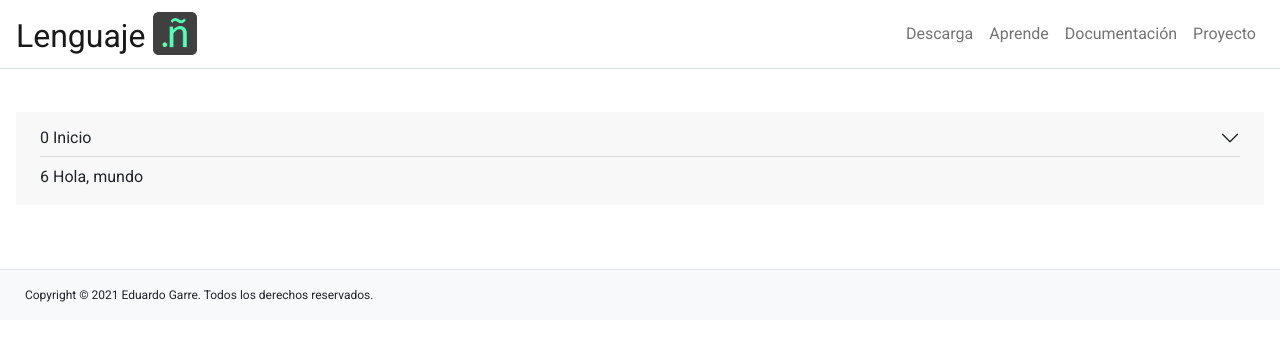
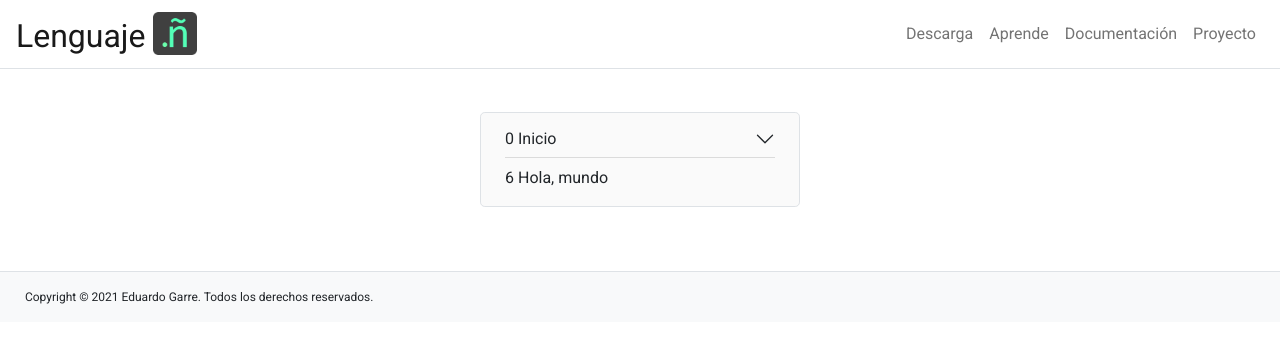
Before and after one commit to eduardogarre/frontend_lenguaje, a React (Create React App) app: page /aprende in a window 1280 px wide. Shown: the top 342 px of the page. Built offline with nearby package versions, Linux system fonts and the light colour scheme.

Commit message:
Ajusto ancho del menú lateral

```diff
--- a/src/components/AcordeonContenido.js
+++ b/src/components/AcordeonContenido.js
@@ -1,6 +1,6 @@
 import Acordeon from "./Acordeon"
 
-const AcordeonContenido = ({ contenido, idPadre, idContenido, idBotón }) => {
+const AcordeonContenido = ({ contenido, idContenido, idBotón }) => {
 
     let terminal = true
 
--- a/src/components/MenuLateral.js
+++ b/src/components/MenuLateral.js
@@ -45,7 +45,7 @@ const MenuLateral = () => {
     ]
 
     return (
-        <div className="w-100 py-2 px-4" style={{background: "#f8f8f8"}}>
+        <div className="border rounded rounded-3 py-2 px-4" style={{width: "20rem", background: "#fafafa"}}>
             <Acordeon inicial={true} jerarquía={jerarquía} />
         </div>
     )
```
